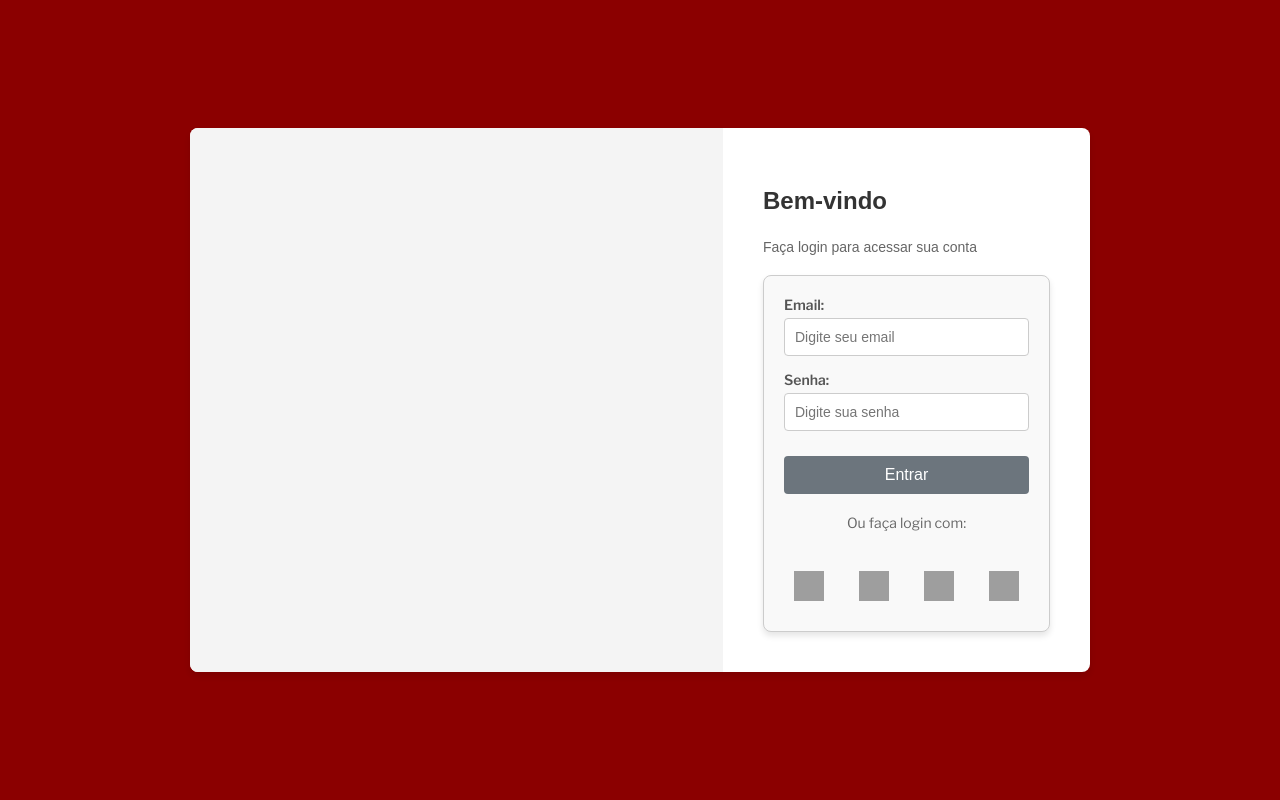
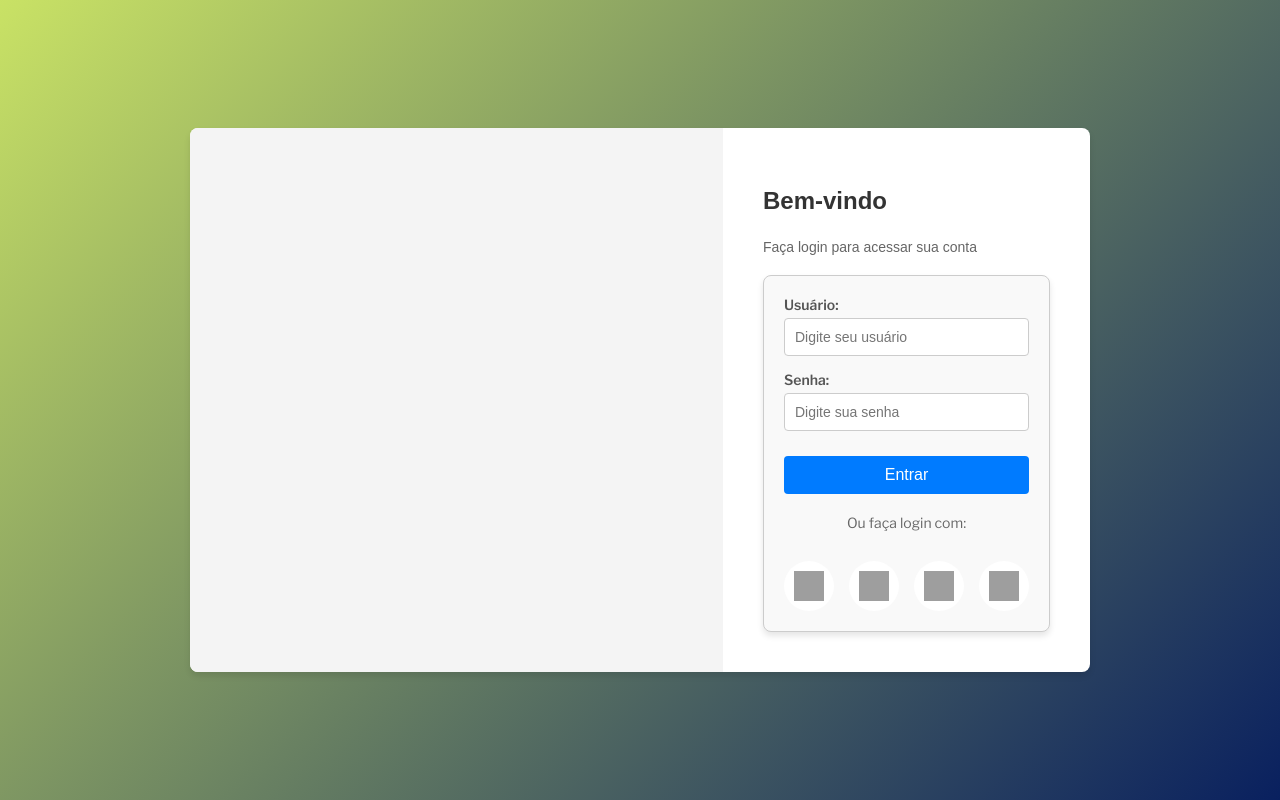
Before and after one commit to SaymonFarias/CadEmp, an Angular app: page /login in a window 1280 px wide. Built offline with nearby package versions, Linux system fonts and the light colour scheme; grey boxes are pictures that could not be loaded.

Commit message:
Transition
Definição de novas cores para Background do projeto, aplicação de botao de vizualizar e ocultar senha, transição de paginas animadas e tela de loading.

```diff
--- a/src/app/login/login.component.css
+++ b/src/app/login/login.component.css
@@ -97,21 +97,22 @@ button:hover {
 }
 
 .social-button {
-  background-color: transparent;
+  background-color: #fff; /* Fundo branco */
+  color: #676666; /* Cor do texto */
   border: none;
-  cursor: pointer;
-  padding: 10px;
-  border-radius: 50%;
+  border-radius: 50%; /* Botões arredondados */
+  width: 50px; /* Largura fixa */
+  height: 50px; /* Altura fixa */
   display: flex;
   align-items: center;
   justify-content: center;
-  transition: background-color 0.3s ease;
-  width: 50px; /* Define um tamanho fixo para os botões */
-  height: 50px;
+  cursor: pointer;
+  transition: background-color 0.3s ease, transform 0.2s ease;
 }
 
 .social-button:hover {
-  background-color: #f4f4f4; /* Adiciona um fundo ao passar o mouse */
+  background-color: #d8d5d5ad; /* Fundo cinza ao passar o mouse */
+  transform: scale(1.1); /* Leve aumento ao passar o mouse */
 }
 
 .social-icon {
@@ -127,3 +128,74 @@ button:hover {
   display: block;
   text-align: left;
 }
+
+/* Estilo específico para o botão "Entrar" */
+#login-button {
+  background-color: #007bff; /* Azul mais claro */
+  color: #fff; /* Cor do texto */
+  border: none;
+  border-radius: 4px;
+  padding: 10px 20px;
+  cursor: pointer;
+  transition: background-color 0.3s ease;
+}
+
+#login-button:hover {
+  background-color: #0056b3; /* Cor ao passar o mouse */
+}
+
+.loading-overlay {
+  position: fixed;
+  top: 0;
+  left: 0;
+  width: 100%;
+  height: 100%;
+  background-color: rgba(0, 0, 0, 0.8); /* Fundo semitransparente */
+  display: flex;
+  flex-direction: column;
+  justify-content: center;
+  align-items: center;
+  z-index: 1000;
+  color: #fff;
+}
+
+.loading-spinner {
+  width: 50px;
+  height: 50px;
+  border: 5px solid #ccc;
+  border-top: 5px solid #007bff;
+  border-radius: 50%;
+  animation: spin 1s linear infinite;
+  margin-bottom: 10px;
+}
+
+@keyframes spin {
+  from {
+    transform: rotate(0deg);
+  }
+  to {
+    transform: rotate(360deg);
+  }
+}
+
+.page-transition {
+  position: fixed;
+  top: 0;
+  left: 0;
+  width: 100%;
+  height: 100%;
+  background-color: #fff;
+  z-index: 2000;
+  animation: expandOut 0.5s forwards;
+}
+
+@keyframes expandOut {
+  from {
+    transform: scale(1);
+    opacity: 1;
+  }
+  to {
+    transform: scale(1.5);
+    opacity: 0;
+  }
+}
--- a/src/app/login/login.component.html
+++ b/src/app/login/login.component.html
@@ -1,5 +1,5 @@
-<div class="login-page">
-  <div class="login-container">
+<div class="login-page" [ngClass]="{ 'page-transition': isTransitioning }">
+  <div class="login-container" *ngIf="!isLoading">
     <div class="login-image">
       <!-- Espaço reservado para a cor cinza -->
     </div>
@@ -7,11 +7,23 @@
       <h2>Bem-vindo</h2>
       <p>Faça login para acessar sua conta</p>
       <form>
-        <label for="email">Email:</label>
-        <input type="email" id="email" name="email" placeholder="Digite seu email" required>
+        <label for="username">Usuário:</label>
+        <input
+          type="text"
+          id="username"
+          name="username"
+          placeholder="Digite seu usuário"
+          [(ngModel)]="username"
+          required>
         <label for="password">Senha:</label>
-        <input type="password" id="password" name="password" placeholder="Digite sua senha" required>
-        <button type="button">Entrar</button>
+        <input
+          type="password"
+          id="password"
+          name="password"
+          placeholder="Digite sua senha"
+          [(ngModel)]="password"
+          required>
+        <button type="button" id="login-button" (click)="login()">Entrar</button>
         <div class="login-options">
           <p>Ou faça login com:</p>
           <div class="social-buttons">
@@ -32,4 +44,10 @@
       </form>
     </div>
   </div>
+
+  <!-- Loading -->
+  <div class="loading-overlay" *ngIf="isLoading">
+    <div class="loading-spinner"></div>
+    <p>Carregando...</p>
+  </div>
 </div>
--- a/src/app/login/login.component.ts
+++ b/src/app/login/login.component.ts
@@ -1,4 +1,5 @@
 import { Component } from '@angular/core';
+import { Router } from '@angular/router';
 
 @Component({
   selector: 'app-login',
@@ -9,10 +10,27 @@ import { Component } from '@angular/core';
 export class LoginComponent {
   username: string = '';
   password: string = '';
+  isLoading: boolean = false;
+  isTransitioning: boolean = false;
+
+  constructor(private router: Router) {}
 
   login() {
     console.log('Usuário:', this.username);
     console.log('Senha:', this.password);
-    // Adicione a lógica de autenticação aqui
+
+    // Exibe o loading
+    this.isLoading = true;
+
+    // Simula o carregamento por 3 segundos
+    setTimeout(() => {
+      this.isLoading = false;
+      this.isTransitioning = true; // Inicia a transição
+
+      // Aguarda a animação de transição antes de redirecionar
+      setTimeout(() => {
+        this.router.navigate(['/form']); // Redireciona para a página de formulário
+      }, 500); // Tempo da animação (0.5s)
+    }, 3000);
   }
 }
--- a/src/styles.css
+++ b/src/styles.css
@@ -9,7 +9,7 @@ body {
   margin: 0;
   padding: 0;
   box-sizing: border-box;
-  background-color: #8B0000; /* Vermelho anterior */
+  background: linear-gradient(135deg, #c9e265 0%, #09205f 100%); /* Gradiente de fundo com ângulo de 43° */
   color: #fff; /* Define a cor do texto padrão */
 }
 
```
